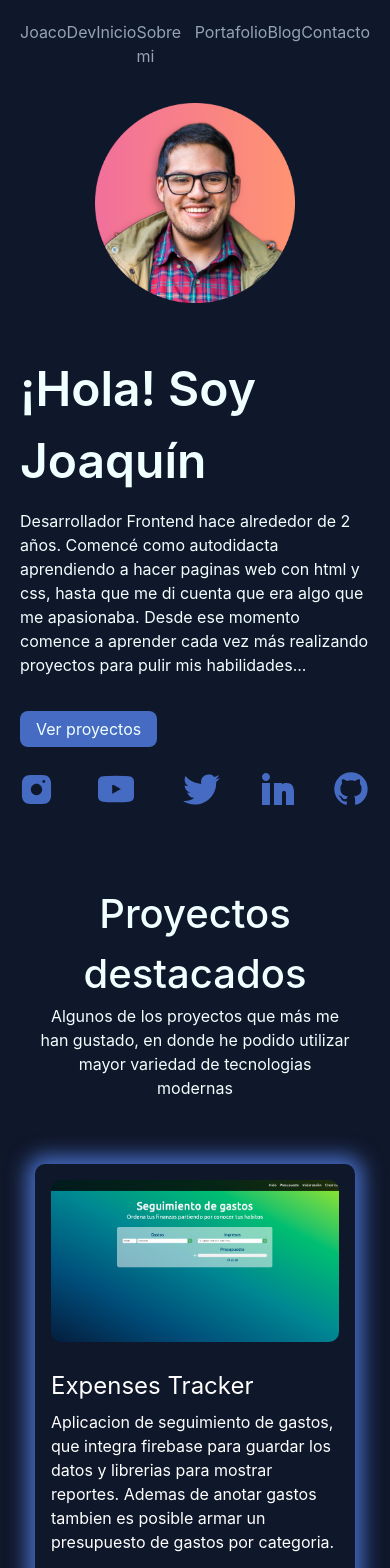
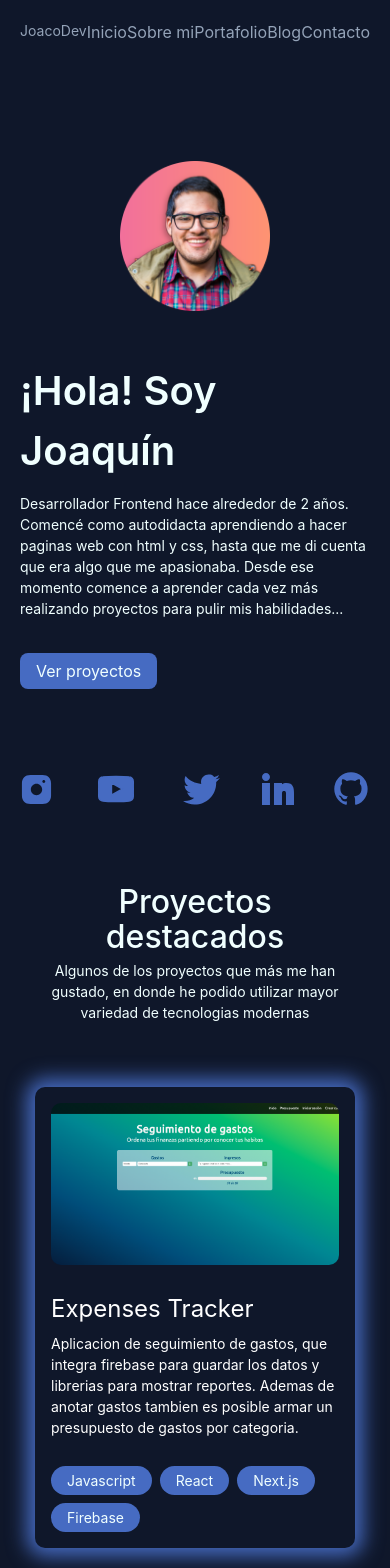
Before and after one commit to joaquinmoralest/joacodev.com, a Next.js app: page / in a window 390 px wide. Shown: the top 1568 px of the page. Built offline with nearby package versions, Linux system fonts and the light colour scheme; no server answers; the database is empty.

Commit message:
fix: Change sizes for mobile view

```diff
--- a/pages/index.js
+++ b/pages/index.js
@@ -28,7 +28,7 @@ export default function Home({ data }) {
             </div>
           </div>
 
-          <SocialNetworks absolute={true} />
+          <SocialNetworks absolute />
         </div>
       </header>
 
--- a/styles/Home.module.css
+++ b/styles/Home.module.css
@@ -49,3 +49,18 @@
     width: 200px;
   }
 }
+
+@media (max-width: 420px) {
+  .info {
+    width: 100%;
+    display: flex;
+    flex-direction: column-reverse;
+    justify-content: center;
+    align-items: center;
+    gap: 50px;
+  }
+
+  .avatar img {
+    width: 150px;
+  }
+}
--- a/styles/globals.css
+++ b/styles/globals.css
@@ -32,3 +32,19 @@ a {
 * {
   box-sizing: border-box;
 }
+
+@media (max-width: 420px) {
+  h1 {
+    font-size: 2.5rem;
+  }
+
+  h2 {
+    font-size: 2rem;
+    line-height: 35px;
+    padding-bottom: 6px;
+  }
+
+  p {
+    font-size: 14px;
+  }
+}
```
